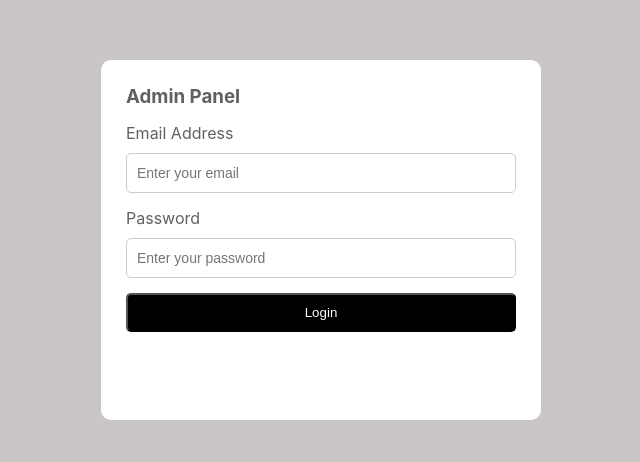
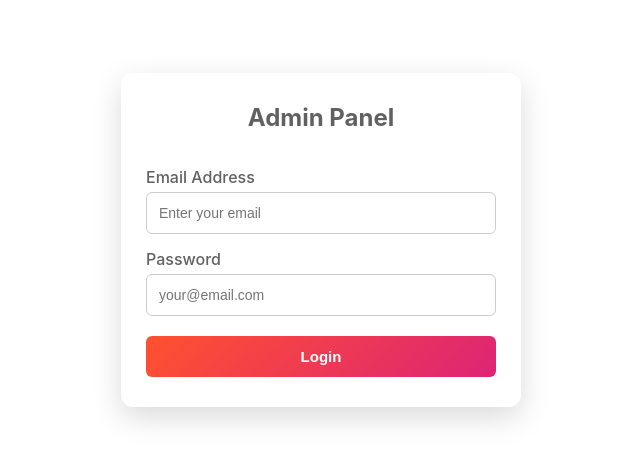
Before and after one commit to Chetannaik698/E-PICK, a React app in the folder frontend/: page /admin in a window 1280 px wide. Shown: the part 160-622 px from the top of the page, without its empty margins (319-959 px from the left). Built offline with nearby package versions, Linux system fonts and the light colour scheme; the HTML template or start-up script is replaced by a standard one.

Commit message:
login page

```diff
--- a/frontend/src/AdminPage/Admin.jsx
+++ b/frontend/src/AdminPage/Admin.jsx
@@ -8,14 +8,14 @@ const Admin = () => {
         <div className="admin-pannel">
 
 
-          <h3>Admin Panel</h3>
+          <h2>Admin Panel</h2>
           <div className="email">
             <p>Email Address</p>
             <input type="text" placeholder='Enter your email ' />
              </div>
              <div className="password">
             <p>Password</p>
-            <input type="text" placeholder='Enter your password' />
+            <input type="text" placeholder='your@email.com' />
             </div>
 
 
--- a/frontend/src/AdminPage/admin.css
+++ b/frontend/src/AdminPage/admin.css
@@ -1,69 +1,96 @@
-.admin-page{
-    height: 100vh;
+.admin-page {
+    min-height: 100vh;
     width: 100%;
-    background-color: rgb(202, 198, 198);
+    background: white;
     display: flex;
     align-items: center;
     justify-content: center;
+    padding: 20px; /* space on small screens */
 }
 
-.admin-pannel{
-    height: 45vh;
-    width: 55vh;
-    background-color:white;
-    border-radius: 10px;
-    padding: 25px;
+/* Login Card */
+.admin-pannel {
+    width: 100%;
+    max-width: 400px;   /* prevents it from getting too wide */
+    background-color: white;
+    border-radius: 12px;
+    padding: 30px 25px;
+    box-shadow: 0 10px 30px rgba(0,0,0,0.15);
 }
 
-.email{
+/* Headings (if you add one) */
+.admin-pannel h2 {
+    text-align: center;
+    margin-bottom: 20px;
+}
+
+/* Email + Password Sections */
+.email, .password {
     display: flex;
     flex-direction: column;
     gap: 5px;
 }
-.email input{
-    outline: none;
-      width: 100%;
-  height: 40px;
-  border: 1px solid #ccc;
-  border-radius: 5px;
-  padding: 0 10px;
-  font-size: 14px;
-  margin-top: 5px;
 
-}
-.email p{
+.email p,
+.password p {
     margin-top: 15px;
-
+    font-weight: 500;
 }
 
-.password{
-    display: flex;
-    flex-direction: column;
-    gap: 5px;
-}
-.password p{
-    margin-top: 15px;
-
+/* Inputs */
+.email input,
+.password input {
+    width: 100%;
+    height: 42px;
+    border: 1px solid #ccc;
+    border-radius: 6px;
+    padding: 0 12px;
+    font-size: 14px;
+    outline: none;
+    transition: 0.3s;
 }
 
-.password input {
-  width: 100%;
-  height: 40px;
-  border: 1px solid #ccc;
-  border-radius: 5px;
-  padding: 0 10px;
-  font-size: 14px;
-  outline: none;
-  margin-top: 5px;
+.email input:focus,
+.password input:focus {
+    border-color: #667eea;
+    box-shadow: 0 0 0 2px rgba(102,126,234,0.2);
+}
+
+/* Button */
+.login-btn button {
+    width: 100%;
+    padding: 12px 0;
+    margin-top: 20px;
+    background: linear-gradient(135deg, #ff512f, #dd2476);
+    color: white;
+    border-radius: 6px;
+    border: none;
+    font-size: 15px;
+    font-weight: 600;
+    cursor: pointer;
+    transition: 0.3s;
+}
+
+.login-btn button:hover {
+    transform: translateY(-2px);
+    box-shadow: 0 6px 15px rgba(0,0,0,0.2);
 }
 
 
+@media (max-width: 480px) {
+    .admin-pannel {
+        padding: 25px 18px;
+        border-radius: 10px;
+    }
 
-.login-btn button{
-width: 100%;
-  padding: 10px 135px;
-  margin-top: 15px;
-  background-color: black;
-  color:white;
-  border-radius: 5px;
+    .email input,
+    .password input {
+        height: 40px;
+        font-size: 13px;
+    }
+
+    .login-btn button {
+        font-size: 14px;
+        padding: 11px 0;
+    }
 }
```
Also changed, not shown: frontend/src/assets/email.png (added), frontend/src/assets/password.png (added).
